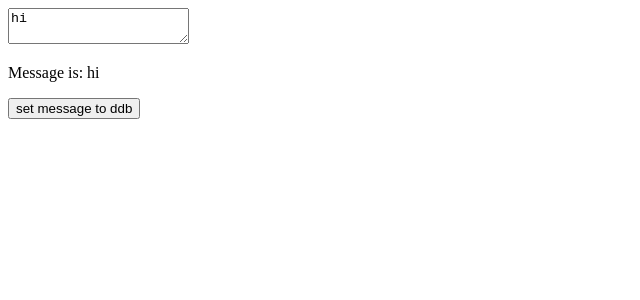
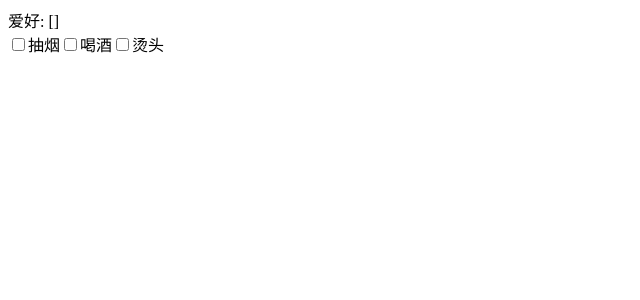
Before and after one commit to DDB324/vue-form-model, a Vue app: page / in a window 1280 px wide. Shown: the top 300 px of the page, without its empty margins (0-640 px from the left). Built offline with nearby package versions, Linux system fonts and the light colour scheme.

Commit message:
checkbox多个复选框

```diff
--- a/src/App.vue
+++ b/src/App.vue
@@ -1,8 +1,18 @@
 <template>
   <div id="app">
-    <textarea placeholder="edit me" v-model="message" />
-    <p>Message is: {{message}}</p>
-    <p><button @click="message = 'ddb'">set message to ddb</button></p>
+    <div>爱好: {{ x }}</div>
+    <label>
+      <input type="checkbox" v-model="x" value="抽烟">
+      <span>抽烟</span>
+    </label>
+    <label>
+      <input type="checkbox" v-model="x" value="喝酒">
+      <span>喝酒</span>
+    </label>
+    <label>
+      <input type="checkbox" v-model="x" value="烫头">
+      <span>烫头</span>
+    </label>
   </div>
 </template>
 
@@ -10,9 +20,9 @@
 
 export default {
   name: 'App',
-  data(){
+  data() {
     return {
-      message:'hi'
+      x: []
     }
   }
 }
```
